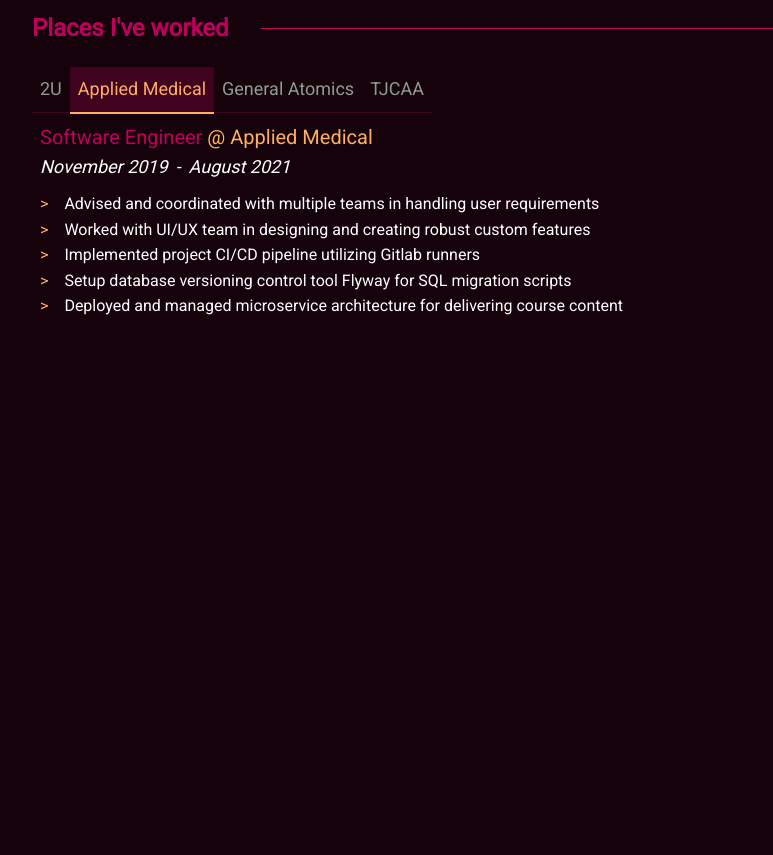
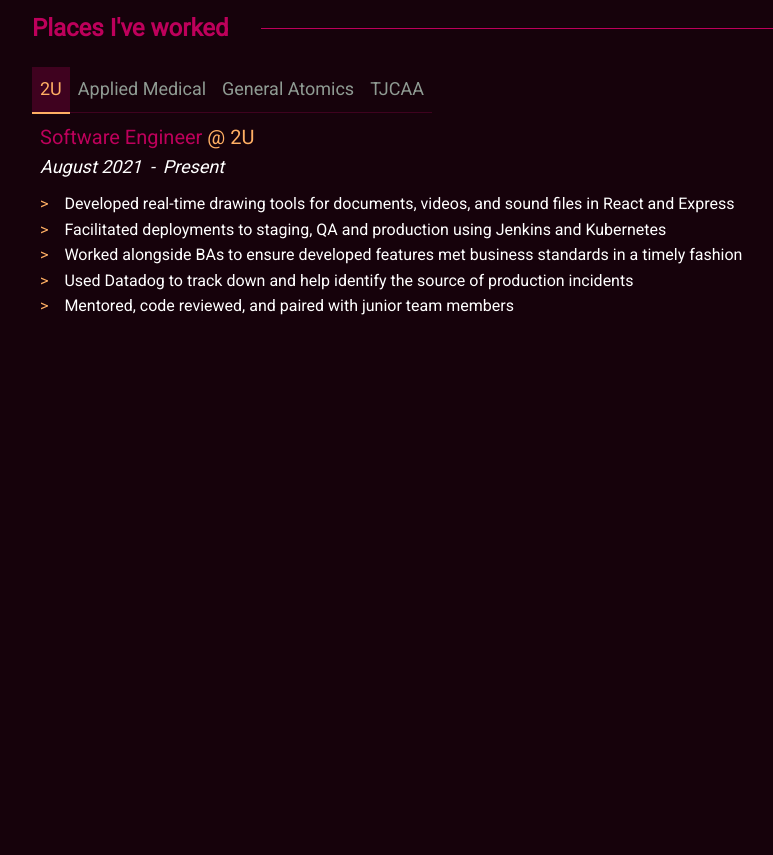
Before and after one commit to ChrisMeyer7088/PersonalSite, a React app in the folder frontend/: page / in a window 1280 px wide. Shown: the part 880-1735 px from the top of the page, without its empty margins (133-906 px from the left). Built offline with nearby package versions, Linux system fonts and the light colour scheme.

Commit message:
Updated work selection

```diff
--- a/frontend/src/components/work/work.jsx
+++ b/frontend/src/components/work/work.jsx
@@ -63,7 +63,7 @@
       ],
     }
   ]);
-  const [selectedWork, setSelectedWork] = useState('Applied Medical')
+  const [selectedWork, setSelectedWork] = useState('2U')
 
   return (
     <Fade>
```
